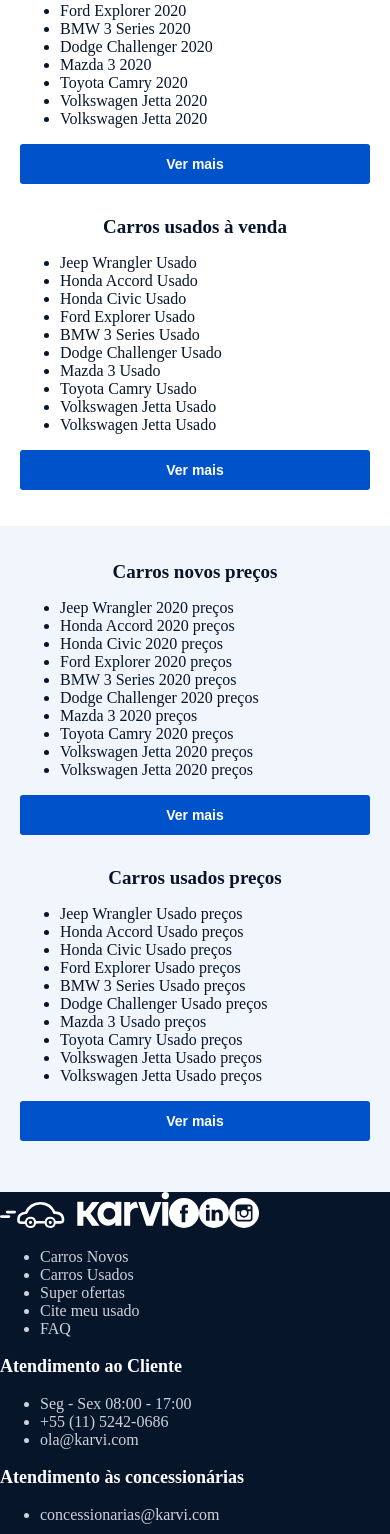
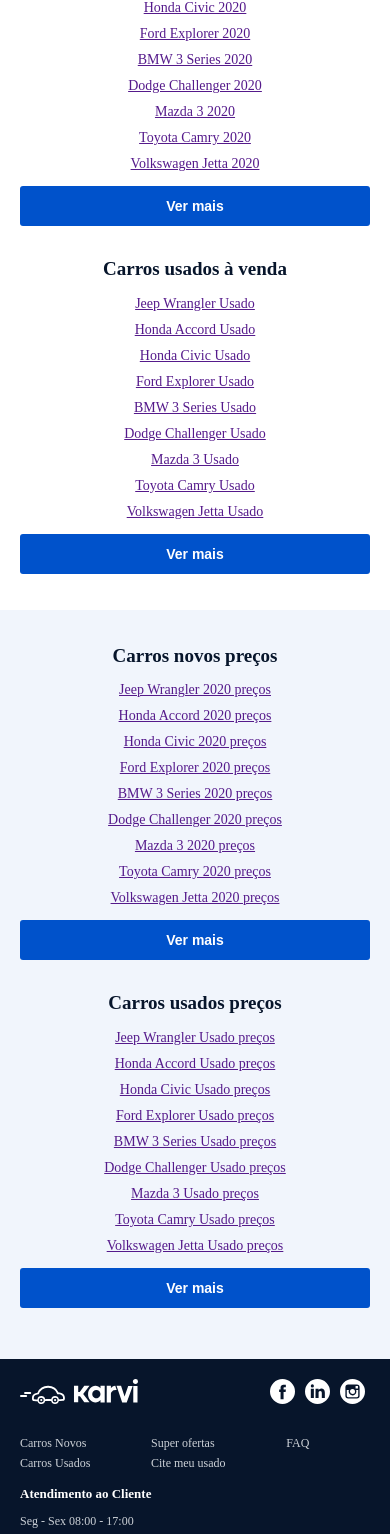
Before and after one commit to brendiTech/karvi, a React app: page / in a window 390 px wide. Shown: the part 3769-5303 px from the top of the page. Built offline with nearby package versions, Linux system fonts and the light colour scheme; a web font is replaced by a local one.

Commit message:
Avances mobile

```diff
--- a/src/components/CarrosPrecios.jsx
+++ b/src/components/CarrosPrecios.jsx
@@ -7,32 +7,30 @@
                 <div className="novos">
                     <h2>Carros novos preços</h2>
                     <ul>
-                        <li>Jeep Wrangler 2020 preços</li>
-                        <li>Honda Accord 2020 preços</li>
-                        <li>Honda Civic 2020 preços</li>
-                        <li>Ford Explorer 2020 preços</li>
-                        <li>BMW 3 Series 2020 preços</li>
-                        <li>Dodge Challenger 2020 preços</li>
-                        <li>Mazda 3 2020 preços</li>
-                        <li>Toyota Camry 2020 preços</li>
-                        <li>Volkswagen Jetta 2020 preços</li>
-                        <li>Volkswagen Jetta 2020 preços</li>
+                        <li><a href="">Jeep Wrangler 2020 preços</a></li>
+                        <li><a href="">Honda Accord 2020 preços</a></li>
+                        <li><a href="">Honda Civic 2020 preços</a></li>
+                        <li><a href="">Ford Explorer 2020 preços</a></li>
+                        <li><a href="">BMW 3 Series 2020 preços</a></li>
+                        <li><a href="">Dodge Challenger 2020 preços</a></li>
+                        <li><a href="">Mazda 3 2020 preços</a></li>
+                        <li><a href="">Toyota Camry 2020 preços</a></li>
+                        <li><a href="">Volkswagen Jetta 2020 preços</a></li>
                     </ul>
                     <button className="btn-blue">Ver mais</button>
                 </div>
                 <div className="usados">
                     <h2>Carros usados preços</h2>
                     <ul>
-                        <li>Jeep Wrangler Usado preços</li>
-                        <li>Honda Accord Usado preços</li>
-                        <li>Honda Civic Usado preços</li>
-                        <li>Ford Explorer Usado preços</li>
-                        <li>BMW 3 Series Usado preços</li>
-                        <li>Dodge Challenger Usado preços</li>
-                        <li>Mazda 3 Usado preços</li>
-                        <li>Toyota Camry Usado preços</li>
-                        <li>Volkswagen Jetta Usado preços</li>
-                        <li>Volkswagen Jetta Usado preços</li>
+                        <li><a href="">Jeep Wrangler Usado preços</a></li>
+                        <li><a href="">Honda Accord Usado preços</a></li>
+                        <li><a href="">Honda Civic Usado preços</a></li>
+                        <li><a href="">Ford Explorer Usado preços</a></li>
+                        <li><a href="">BMW 3 Series Usado preços</a></li>
+                        <li><a href="">Dodge Challenger Usado preços</a></li>
+                        <li><a href="">Mazda 3 Usado preços</a></li>
+                        <li><a href="">Toyota Camry Usado preços</a></li>
+                        <li><a href="">Volkswagen Jetta Usado preços</a></li>
                     </ul>
                     <button className="btn-blue">Ver mais</button>
                 </div>
--- a/src/components/CarrosVenda.jsx
+++ b/src/components/CarrosVenda.jsx
@@ -6,32 +6,30 @@
             <div className="novos">
                 <h2>Carros novos à venda</h2>
                 <ul>
-                    <li>Jeep Wrangler 2020</li>
-                    <li>Honda Accord 2020</li>
-                    <li>Honda Civic 2020</li>
-                    <li>Ford Explorer 2020</li>
-                    <li>BMW 3 Series 2020</li>
-                    <li>Dodge Challenger 2020</li>
-                    <li>Mazda 3 2020</li>
-                    <li>Toyota Camry 2020</li>
-                    <li>Volkswagen Jetta 2020</li>
-                    <li>Volkswagen Jetta 2020</li>
+                    <li><a href="">Jeep Wrangler 2020</a></li>
+                    <li><a href="">Honda Accord 2020</a></li>
+                    <li><a href="">Honda Civic 2020</a></li>
+                    <li><a href="">Ford Explorer 2020</a></li>
+                    <li><a href="">BMW 3 Series 2020</a></li>
+                    <li><a href="">Dodge Challenger 2020</a></li>
+                    <li><a href="">Mazda 3 2020</a></li>
+                    <li><a href="">Toyota Camry 2020</a></li>
+                    <li><a href="">Volkswagen Jetta 2020</a></li>
                 </ul>
                 <button className="btn-blue">Ver mais</button>
             </div>
             <div className="usados">
                 <h2>Carros usados à venda</h2>
                 <ul>
-                    <li>Jeep Wrangler Usado</li>
-                    <li>Honda Accord Usado</li>
-                    <li>Honda Civic Usado</li>
-                    <li>Ford Explorer Usado</li>
-                    <li>BMW 3 Series Usado</li>
-                    <li>Dodge Challenger Usado</li>
-                    <li>Mazda 3 Usado</li>
-                    <li>Toyota Camry Usado</li>
-                    <li>Volkswagen Jetta Usado</li>
-                    <li>Volkswagen Jetta Usado</li>
+                    <li><a href="">Jeep Wrangler Usado</a></li>
+                    <li><a href="">Honda Accord Usado</a></li>
+                    <li><a href="">Honda Civic Usado</a></li>
+                    <li><a href="">Ford Explorer Usado</a></li>
+                    <li><a href="">BMW 3 Series Usado</a></li>
+                    <li><a href="">Dodge Challenger Usado</a></li>
+                    <li><a href="">Mazda 3 Usado</a></li>
+                    <li><a href="">Toyota Camry Usado</a></li>
+                    <li><a href="">Volkswagen Jetta Usado</a></li>
                 </ul>
                 <button className="btn-blue">Ver mais</button>
             </div>
--- a/src/components/Footer.jsx
+++ b/src/components/Footer.jsx
@@ -6,15 +6,18 @@
 
 const Footer = () => {
     return(
+        <div className="backfooter">
             <div className="footer">
                 <div className="icons">
                     <img src={LogoWithe} alt="Logo"/>
+                    <div className="redes">
                         <img src={Facebook} alt="Facebook"/>
                         <img src={Linkedin} alt="Linkedin"/>
                         <img src={Instagram} alt="Instagram"/>
                     </div>
+                </div>
                 <div className="links">
-                <ul>
+                    <ul className="links">
                         <li>Carros Novos</li>
                         <li>Carros Usados</li>
                         <li>Super ofertas</li>
@@ -36,8 +39,10 @@
                         <li>concessionarias@karvi.com</li>
                     </ul>
                 </div>
+
+            </div>
             <div className="divbottom">
-                <h2>Termos e Condições-Política de Privacidade</h2>
+                    <h3>Termos e Condições-Política de Privacidade</h3>
                 </div>
         </div>
 
--- a/src/css/hero.css
+++ b/src/css/hero.css
@@ -36,7 +36,7 @@
       background-color: #FFFFFF;
       color: #0052CB;
       border: 1px solid #0052CB; }
-    body .hero, body .novo, body .usado, body .verificar, body .encontretipo, body .carrosvenda, body .information {
+    body .hero, body .novo, body .usado, body .verificar, body .encontretipo, body .carrosvenda, body .information, body .footer {
       margin: 20px; }
     body .hero .texts {
       margin-right: 10px; }
@@ -85,13 +85,47 @@
       display: grid;
       grid-template-columns: repeat(3, 1fr);
       grid-template-rows: repeat(3, 1fr); }
-    body .footer {
+    body .carrosvenda ul {
+      list-style-type: none;
+      text-align: center;
+      padding: 0;
+      font-size: 14px; }
+      body .carrosvenda ul li {
+        margin: 10px; }
+    body .backfooter {
       background-color: #07152B; }
-      body .footer ul {
-        color: #CDD2D8; }
-      body .footer h3, body .footer .divbottom {
-        color: #FFFFFF; }
-      body .footer .divbottom {
-        background-color: #6A727E; } }
+      body .backfooter h3, body .backfooter .divbottom {
+        font-size: 13px;
+        color: #FFFFFF;
+        margin: 0; }
+      body .backfooter .divbottom {
+        background-color: #6A727E;
+        padding: 20px; }
+      body .backfooter .footer {
+        margin: 0px 20px; }
+        body .backfooter .footer ul {
+          color: #CDD2D8;
+          display: flex;
+          flex-direction: column;
+          flex-wrap: wrap;
+          padding: 0;
+          list-style-type: none;
+          font-size: 12px; }
+          body .backfooter .footer ul li {
+            margin: 0px 5px 5px 0px; }
+        body .backfooter .footer .links {
+          height: 50px; }
+        body .backfooter .footer .icons {
+          display: flex;
+          justify-content: space-between;
+          align-items: center;
+          padding: 15px 0px; }
+          body .backfooter .footer .icons img {
+            height: 25px; }
+          body .backfooter .footer .icons .redes {
+            display: flex;
+            align-items: center; }
+            body .backfooter .footer .icons .redes img {
+              margin: 5px; } }
 
 /*# sourceMappingURL=hero.css.map */
--- a/src/css/hero.scss
+++ b/src/css/hero.scss
@@ -45,7 +45,7 @@
             color: #0052CB;
             border: 1px solid #0052CB;
         }
-        .hero, .novo, .usado, .verificar, .encontretipo,.carrosvenda, .information{
+        .hero, .novo, .usado, .verificar, .encontretipo,.carrosvenda, .information, .footer{
             margin: 20px;
         }
         .hero{
@@ -61,7 +61,6 @@
             .ilustracion{
                 padding: 20px 0px;
             }
-
         }
         .usado{
             .ilustracion{
@@ -124,18 +123,64 @@
                 grid-template-rows: repeat(3, 1fr);
             }
         }
-
-        .footer{
+        .carrosvenda{
+            ul{
+                list-style-type: none;
+                text-align: center;
+                padding: 0;
+                font-size: 14px;
+                li{
+                    margin: 10px;
+                }
+            }
+        }
+        .backfooter{
             background-color: #07152B;
-            ul{
-                color:#CDD2D8;
-            }
             h3, .divbottom{
+                font-size: 13px;
                 color:#FFFFFF;
+                margin: 0;
             }
             .divbottom{
                 background-color: #6A727E;
+                padding: 20px;
             }
-        }
+
+        .footer{
+            margin: 0px 20px;
+
+            ul{
+                color:#CDD2D8;
+                display: flex;
+                flex-direction: column;
+                flex-wrap: wrap;
+                padding: 0;
+                list-style-type: none;
+                font-size: 12px;
+                li{
+                    margin: 0px 5px 5px 0px;
+                }
+            }
+            .links{
+                height: 50px;
+            }
+            .icons{
+                display: flex;
+                justify-content: space-between;
+                align-items: center;
+                padding: 15px 0px;
+                img{
+                    height: 25px;
+                }
+                .redes{
+                    display: flex;
+                    align-items: center;
+                    img{
+                        margin: 5px;
+                    }
+                }
+            }
+        }}
+
     }
 }
```
Also changed, not shown: 1 other file (tests, documents, lock files or other folders). Lines whose indentation alone changed are shown as unchanged.
